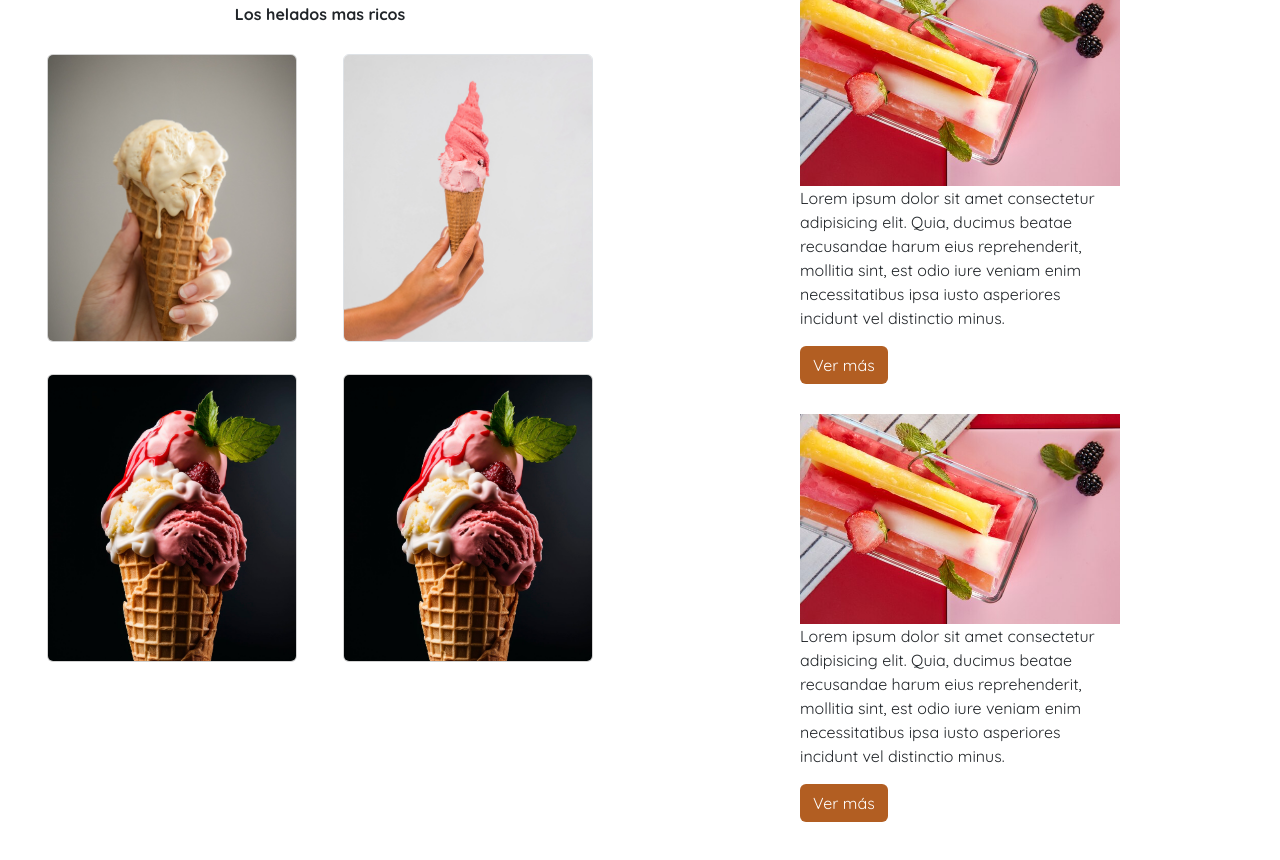
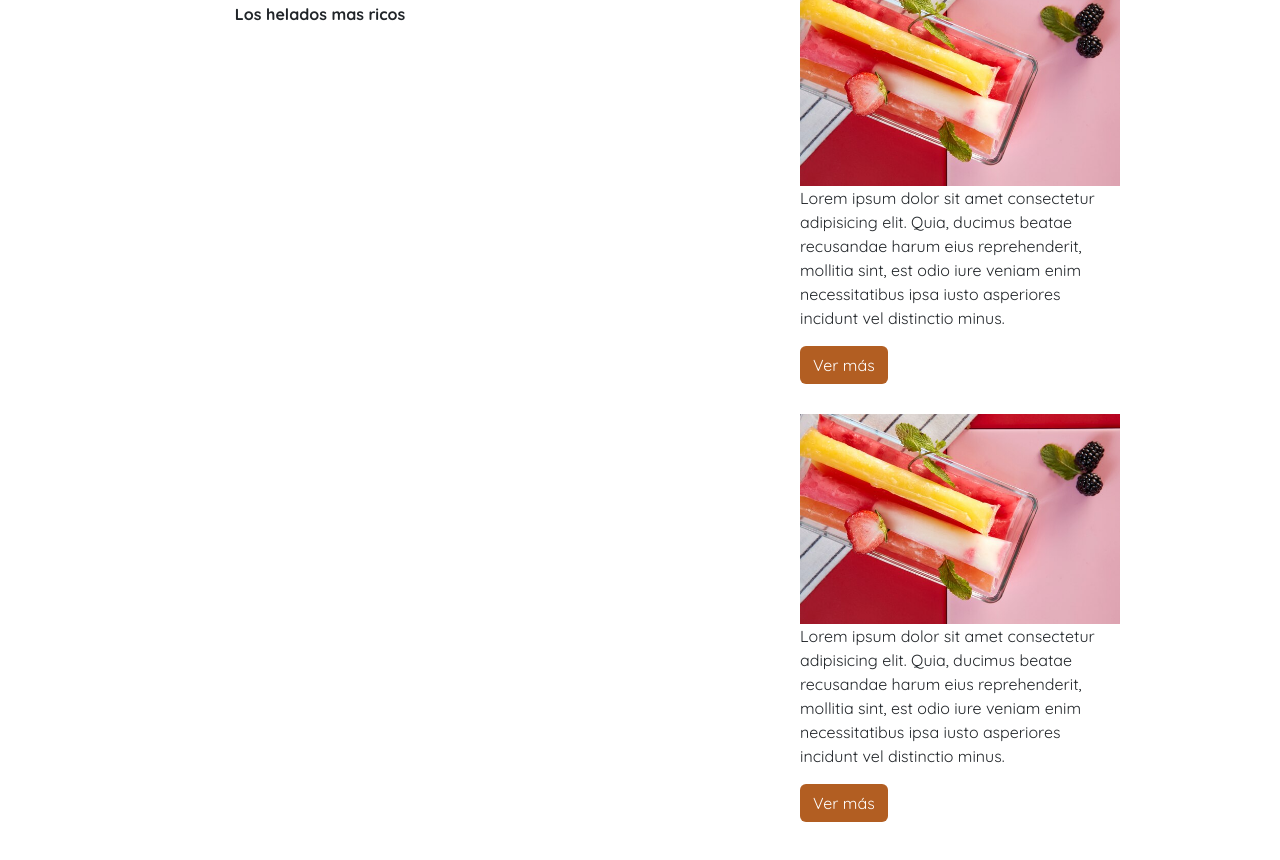
Before and after one commit to kathgaro/C56585-pf-heladeria, a plain HTML site: page index.html in a window 1280 px wide. Shown: the part 696-1556 px from the top of the page. Drawn offline with nearby package versions, Linux system fonts and the light colour scheme.

Commit message:
[Prueba] pucheo rama

```diff
--- a/index.html
+++ b/index.html
@@ -21,6 +21,7 @@
 <body>
     <div class="grid-container">
         <header>
+
             <nav class="navbar navbar-expand-lg background-navbar">
                 <div class="container-fluid">
                     <div class="cont-logo">
@@ -58,21 +59,6 @@
             <h1 class="title">Heladeeria de K!</h1>
             <h6 class="sub-title">Los helados mas ricos</h6>
 
-            <section class="card-flex">
-                <div class="card">
-                    <img src="./assets/helado-uno.jpeg" alt="texto referente a la imagen">
-                </div>
-
-                <div class="card border">
-                    <img src="./assets/helado-dos.jpeg" alt="texto referente a la imagen">
-                </div>
-                <div class="card">
-                    <img src="./assets/helado-tres.jpeg" alt="texto referente a la imagen">
-                </div>
-                <div class="card" data-aos="flip-left">
-                    <img src="./assets/helado-tres.jpeg" alt="texto referente a la imagen">
-                </div>
-            </section>
 
         </main>
         <section class="newin">
```
